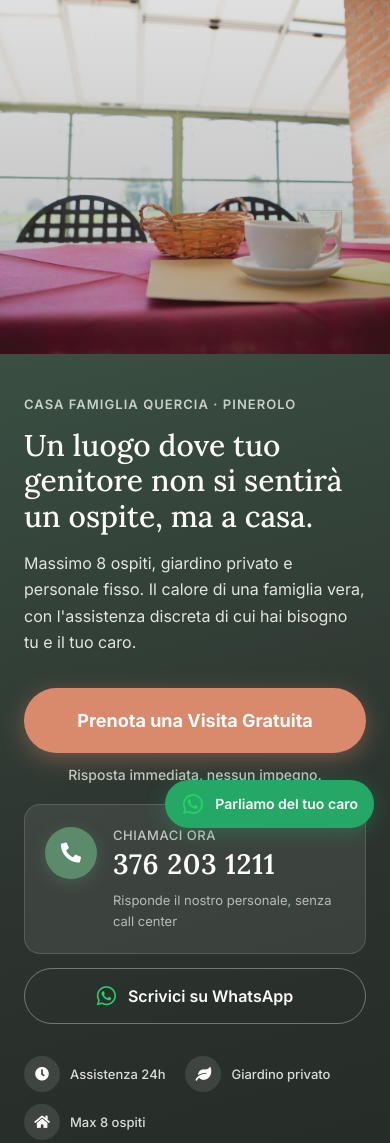
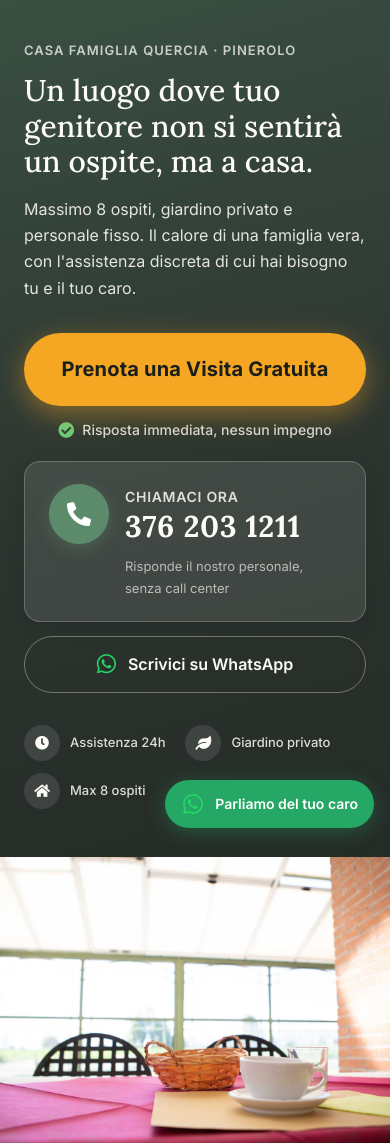
Before and after one commit to BackSoftwareJR/quercia-lecasefamiglia, a website: page index.html in a window 390 px wide. Shown: the top 1143 px of the page. Drawn offline with Linux system fonts and the light colour scheme.

Commit message:
hyper-orchestrator: 1. Per il layout (Desktop & Mobile) "Rendi la Hero Section un layout spl

```diff
--- a/index.html
+++ b/index.html
@@ -208,7 +208,7 @@ src="https://www.facebook.com/tr?id=703387195501399&ev=PageView&noscript=1"
                         fetchpriority="high"
                         decoding="async">
                 </picture>
-                <video id="heroVideo" class="hero-video" muted loop playsinline preload="none" aria-hidden="true"></video>
+                <video id="heroVideo" class="hero-video" muted loop playsinline preload="none" poster="images/Pinerolo - Casa Famiglia Quercia 1/img1.avif" aria-hidden="true"></video>
                 <div class="hero-visual-overlay"></div>
             </div>
 
@@ -224,7 +224,10 @@ src="https://www.facebook.com/tr?id=703387195501399&ev=PageView&noscript=1"
                         <h2 id="hero-contact-heading" class="visually-hidden">Contatti rapidi</h2>
 
                         <a href="#contatti" class="btn btn-hero-cta">Prenota una Visita Gratuita</a>
-                        <p class="hero-cta-note">Risposta immediata, nessun impegno.</p>
+                        <p class="hero-cta-note">
+                            <i class="fas fa-check-circle" aria-hidden="true"></i>
+                            <span>Risposta immediata, nessun impegno</span>
+                        </p>
 
                         <div class="hero-phone-block">
                             <a href="tel:+393762031211" class="hero-phone-link track-phone" data-track-label="hero_call">
--- a/script.js
+++ b/script.js
@@ -78,8 +78,10 @@ document.addEventListener('DOMContentLoaded', function () {
         heroVideo.muted = true;
         heroVideo.loop = true;
         heroVideo.playsInline = true;
+        heroVideo.preload = 'none';
         heroVideo.setAttribute('playsinline', '');
         heroVideo.setAttribute('muted', '');
+        heroVideo.setAttribute('preload', 'none');
         heroVideo.poster = HERO_POSTER;
 
         heroVideo.addEventListener('canplay', function onCanPlay() {
--- a/style.css
+++ b/style.css
@@ -189,7 +189,7 @@ h1, h2, h3, h4 {
     outline-offset: 2px;
 }
 
-/* Hero — bento conversion layout */
+/* Hero — split-screen conversion layout */
 .hero {
     position: relative;
     width: 100%;
@@ -201,13 +201,26 @@ h1, h2, h3, h4 {
 .hero-bento {
     display: grid;
     grid-template-columns: 1fr;
+    grid-template-rows: auto auto;
     min-height: 100vh;
     min-height: 100dvh;
 }
 
+.hero-panel {
+    order: 1;
+    position: relative;
+    z-index: 10;
+    display: flex;
+    align-items: center;
+    background: linear-gradient(165deg, #3a4f42 0%, #2d3530 55%, #252b27 100%);
+    color: var(--color-hero-text);
+    isolation: isolate;
+}
 .hero-visual {
+    order: 2;
     position: relative;
-    min-height: 42vh;
+    z-index: 0;
+    min-height: 38vh;
     overflow: hidden;
 }
 
@@ -229,6 +242,7 @@ h1, h2, h3, h4 {
 .hero-video {
     z-index: 1;
     opacity: 0;
+    pointer-events: none;
     transition: opacity 0.8s ease;
 }
 
@@ -240,19 +254,8 @@ h1, h2, h3, h4 {
     position: absolute;
     inset: 0;
     z-index: 2;
-    background: linear-gradient(
-        180deg,
-        rgba(45, 49, 46, 0.15) 0%,
-        rgba(45, 49, 46, 0.35) 100%
-    );
+    background: transparent;
     pointer-events: none;
-}
-
-.hero-panel {
-    display: flex;
-    align-items: center;
-    background: linear-gradient(165deg, #3a4f42 0%, #2d3530 55%, #252b27 100%);
-    color: var(--color-hero-text);
 }
 
 .hero-panel-inner {
@@ -263,6 +266,8 @@ h1, h2, h3, h4 {
     display: flex;
     flex-direction: column;
     gap: 32px;
+    position: relative;
+    z-index: 1;
 }
 
 .hero-eyebrow {
@@ -297,48 +302,66 @@ h1, h2, h3, h4 {
     display: flex;
     flex-direction: column;
     gap: 14px;
+    position: relative;
+    z-index: 2;
 }
 
 .btn-hero-cta {
+    position: relative;
+    z-index: 2;
     display: inline-flex;
     align-items: center;
     justify-content: center;
     width: 100%;
-    min-height: 56px;
-    padding: 18px 32px;
+    min-height: 64px;
+    padding: 20px 36px;
     border-radius: var(--radius-pill);
-    background-color: var(--color-secondary);
-    color: var(--color-white);
-    font-family: var(--font-sans);
-    font-size: 1.125rem;
+    background-color: #F5A623;
+    color: #1a1f1c;
+    font-family: var(--font-sans);
+    font-size: 1.25rem;
     font-weight: 700;
     text-decoration: none;
     text-align: center;
-    box-shadow: 0 6px 24px rgba(217, 138, 108, 0.4);
+    letter-spacing: 0.01em;
+    box-shadow: 0 8px 28px rgba(245, 166, 35, 0.45);
     transition: transform var(--transition), box-shadow var(--transition), background-color var(--transition);
 }
 
 .btn-hero-cta:hover,
 .btn-hero-cta:focus-visible {
-    background-color: var(--color-secondary-dark);
+    background-color: #E8940F;
     transform: translateY(-2px);
-    box-shadow: 0 10px 28px rgba(217, 138, 108, 0.45);
+    box-shadow: 0 12px 32px rgba(245, 166, 35, 0.55);
 }
 
 .hero-cta-note {
+    display: flex;
+    align-items: center;
+    justify-content: center;
+    gap: 8px;
     font-family: var(--font-sans);
     font-size: 0.875rem;
     font-weight: 500;
-    color: rgba(253, 251, 247, 0.72);
+    color: rgba(253, 251, 247, 0.82);
     text-align: center;
-    margin: -4px 0 4px;
+    margin: -2px 0 6px;
+}
+
+.hero-cta-note i {
+    flex-shrink: 0;
+    font-size: 1rem;
+    color: #6BCB77;
 }
 
 .hero-phone-block {
-    padding: 20px;
+    position: relative;
+    z-index: 2;
+    padding: 22px 24px;
     border-radius: var(--radius-md);
-    background: rgba(253, 251, 247, 0.08);
-    border: 1px solid rgba(253, 251, 247, 0.14);
+    background: rgba(253, 251, 247, 0.1);
+    border: 1px solid rgba(253, 251, 247, 0.22);
+    box-shadow: 0 4px 20px rgba(0, 0, 0, 0.12);
 }
 
 .hero-phone-link {
@@ -355,18 +378,24 @@ h1, h2, h3, h4 {
     opacity: 0.9;
 }
 
+.hero-phone-link:focus-visible {
+    outline: 3px solid var(--color-secondary);
+    outline-offset: 4px;
+    border-radius: var(--radius-sm);
+}
+
 .hero-phone-icon {
     flex-shrink: 0;
-    width: 52px;
-    height: 52px;
+    width: 60px;
+    height: 60px;
     border-radius: 50%;
     background: var(--color-primary);
     display: flex;
     align-items: center;
     justify-content: center;
-    font-size: 1.25rem;
+    font-size: 1.5rem;
     color: var(--color-white);
-    box-shadow: 0 4px 16px rgba(92, 139, 107, 0.35);
+    box-shadow: 0 4px 16px rgba(92, 139, 107, 0.4);
 }
 
 .hero-phone-text {
@@ -377,31 +406,33 @@ h1, h2, h3, h4 {
 
 .hero-phone-label {
     font-family: var(--font-sans);
-    font-size: 0.8125rem;
-    font-weight: 500;
-    letter-spacing: 0.04em;
+    font-size: 0.875rem;
+    font-weight: 600;
+    letter-spacing: 0.05em;
     text-transform: uppercase;
-    color: rgba(253, 251, 247, 0.7);
+    color: rgba(253, 251, 247, 0.85);
 }
 
 .hero-phone-number {
     font-family: var(--font-serif);
-    font-size: 1.75rem;
-    font-weight: 600;
+    font-size: 1.875rem;
+    font-weight: 700;
     color: var(--color-hero-text);
     letter-spacing: 0.02em;
     line-height: 1.1;
 }
 
 .hero-phone-note {
-    margin-top: 10px;
+    margin-top: 12px;
     font-family: var(--font-sans);
     font-size: 0.8125rem;
     color: rgba(253, 251, 247, 0.65);
-    padding-left: 68px;
+    padding-left: 76px;
 }
 
 .btn-hero-whatsapp {
+    position: relative;
+    z-index: 2;
     flex-direction: row;
     align-items: center;
     justify-content: center;
@@ -467,13 +498,19 @@ h1, h2, h3, h4 {
 
 @media screen and (min-width: 768px) {
     .hero-bento {
-        grid-template-columns: 1.05fr 0.95fr;
+        grid-template-columns: 1fr 1fr;
+        grid-template-rows: 1fr;
         min-height: 100vh;
         min-height: 100dvh;
     }
 
     .hero-visual {
+        order: 1;
         min-height: auto;
+    }
+
+    .hero-panel {
+        order: 2;
     }
 
     .hero-visual-overlay {
@@ -511,7 +548,7 @@ h1, h2, h3, h4 {
     }
 
     .hero-bento {
-        grid-template-columns: 1.15fr 1fr;
+        grid-template-columns: 1fr 1fr;
         gap: 0;
         min-height: calc(100dvh - 40px);
         border-radius: var(--radius-lg);
```
Also changed, not shown: .system_context.md, 1 other file.
